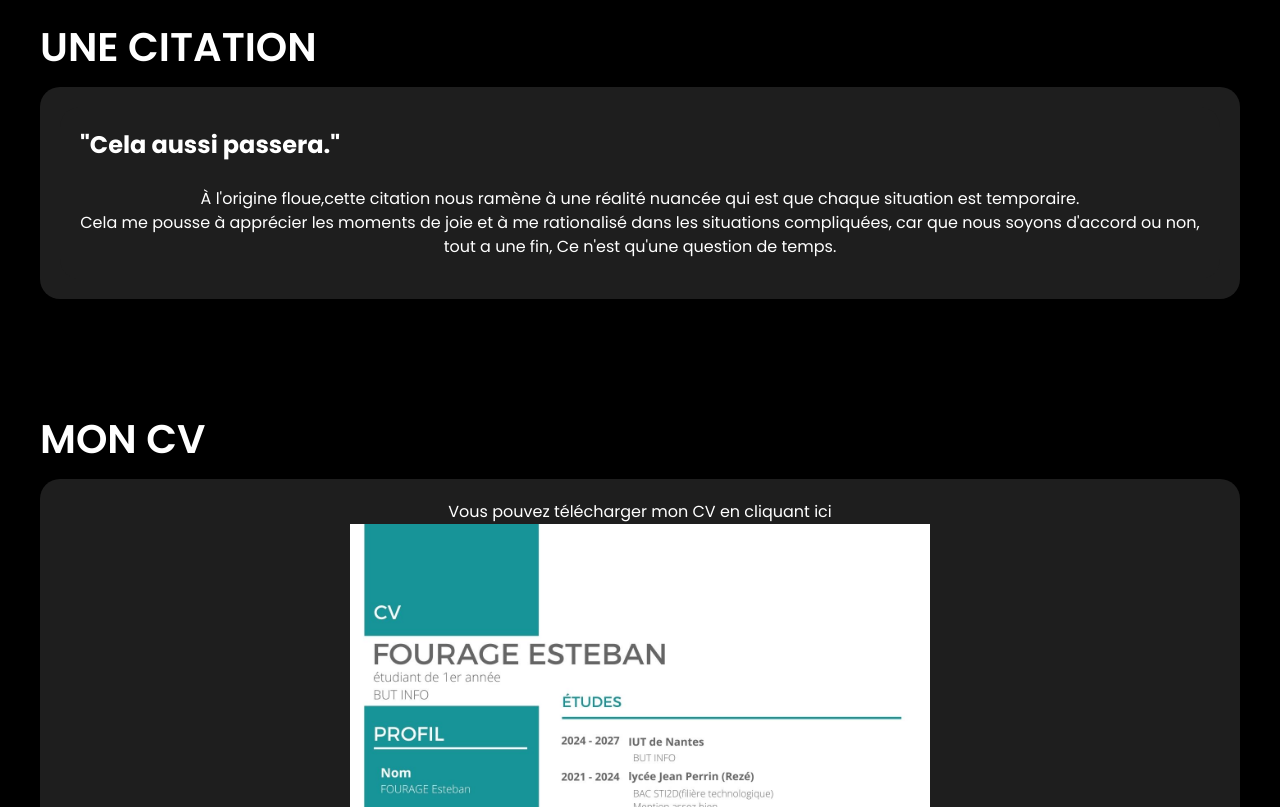
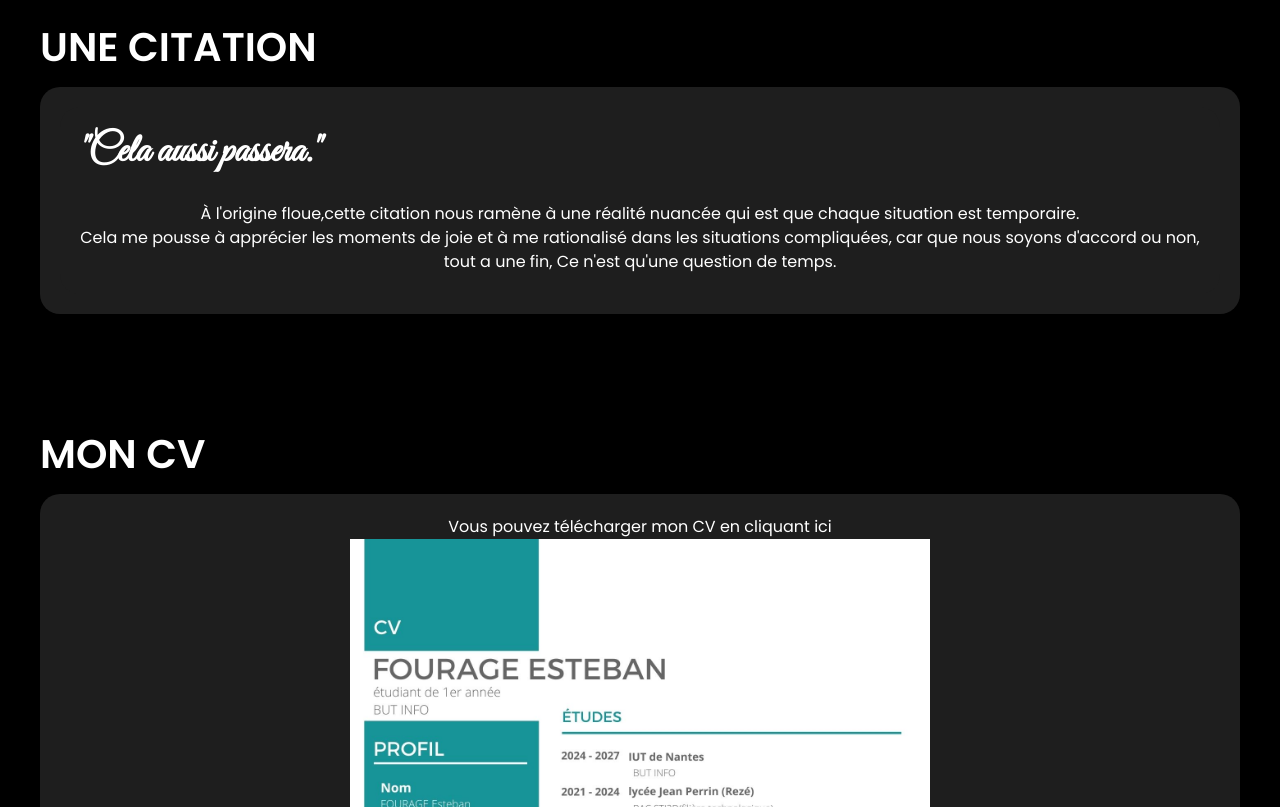
Before and after one commit to bleeze54/portfolio, a plain HTML site: page index.html in a window 1280 px wide. Shown: the part 3240-4047 px from the top of the page. Drawn offline with Linux system fonts and the light colour scheme; a script that the page names is missing.

Commit message:
changement police d'ecriture

```diff
--- a/assets/css/styles.css
+++ b/assets/css/styles.css
@@ -425,7 +425,10 @@ main {
     padding: 20px;
 }
 
-
+#citation-texte{
+    font-size: 2.5rem;
+    font-family: 'Great Vibes', cursive;
+  }
 .spellgrp:hover {
     transform: scale(1.05);
 }
--- a/index.html
+++ b/index.html
@@ -14,6 +14,7 @@
   <meta name="description" content="Portfolio d'Esteban Fourage, étudiant en BUT INFO . Découvrez ses projets et compétences.">
   <meta name="keywords" content="Portfolio, Esteban Fourage, Étudiant INFO, INFO, informatique, Création, Compétences, Nantes, projets">
   <link rel="icon" type="image/x-icon" href="/assets/images/portfolio-icon.png">
+  <link href="https://fonts.googleapis.com/css2?family=Great+Vibes&display=swap" rel="stylesheet">
 </head>
 
 <body>
@@ -174,10 +175,10 @@
         </section>
 
           <section ID="citation" class="citation">
-            <h2 class="title2">UNE CITATION</h2>
+            <h1 class="title2">UNE CITATION</h1>
             <article>
               <div class= "content">
-                  <h2 class="texte-competences">"Cela aussi passera."</h2>
+                  <h2 class="texte-competences" id="citation-texte">"Cela aussi passera."</h2>
                   <br><p class="texte-competences">À l'origine floue,cette citation nous ramène à une réalité nuancée qui est que chaque situation est temporaire.<br> Cela me pousse à apprécier les moments de joie et à me rationalisé dans les situations compliquées, car que nous soyons d'accord ou non, tout a une fin, Ce n'est qu'une question de temps.</p></div>
               </div>
 
```
